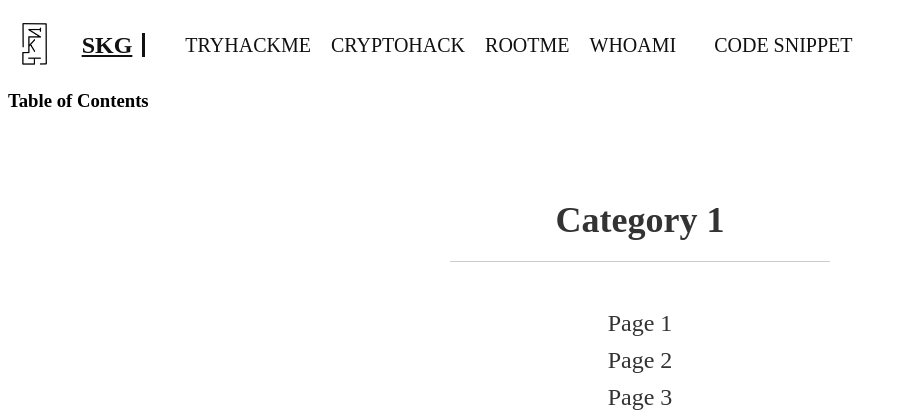
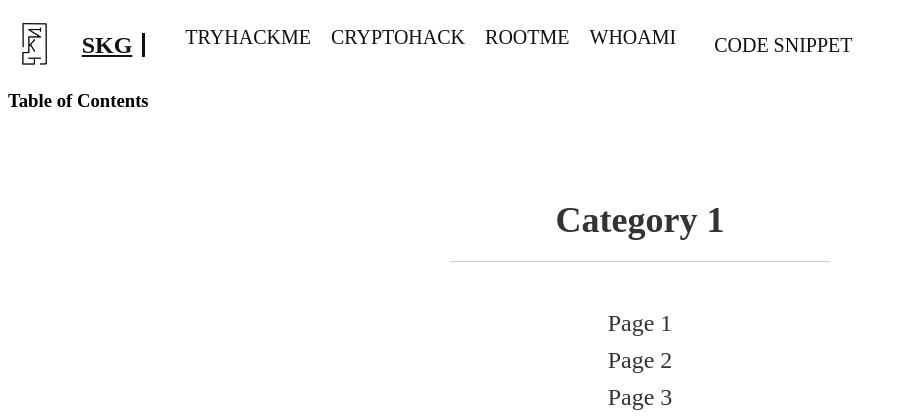
Before and after one commit to Not-Skg/-Not-Skg.github.io, a PHP site: page / in a window 1280 px wide. Shown: the top 420 px of the page, without its empty margins (0-908 px from the left). Run offline with PHP 8.4, Linux system fonts and the light colour scheme.

Commit message:
Update style.css

```diff
--- a/css/style.css
+++ b/css/style.css
@@ -56,6 +56,7 @@
   margin-right: 20px; /* Ajouter une marge à droite */
   display: flex; /* Utiliser Flexbox pour aligner les éléments verticalement */
   align-items: center; /* Centrer verticalement les éléments */
+  height: 100%; /* Ajouter une hauteur fixe */
 }
 
 header nav ul li a {
@@ -65,7 +66,9 @@
   text-transform: uppercase;
   text-decoration: none;
   display: block;
-  padding: 10px 0; /* Ajouter un remplissage vertical pour centrer le texte */
+  padding: 10px 0; /* Ajuster le remplissage vertical pour occuper tout l'espace du <li> */
+  width: 100%; /* Ajouter une largeur de 100% pour occuper tout l'espace du <li> */
+  text-align: center; /* Centrer horizontalement le texte */
 }
 
 header nav ul li:hover {
```
